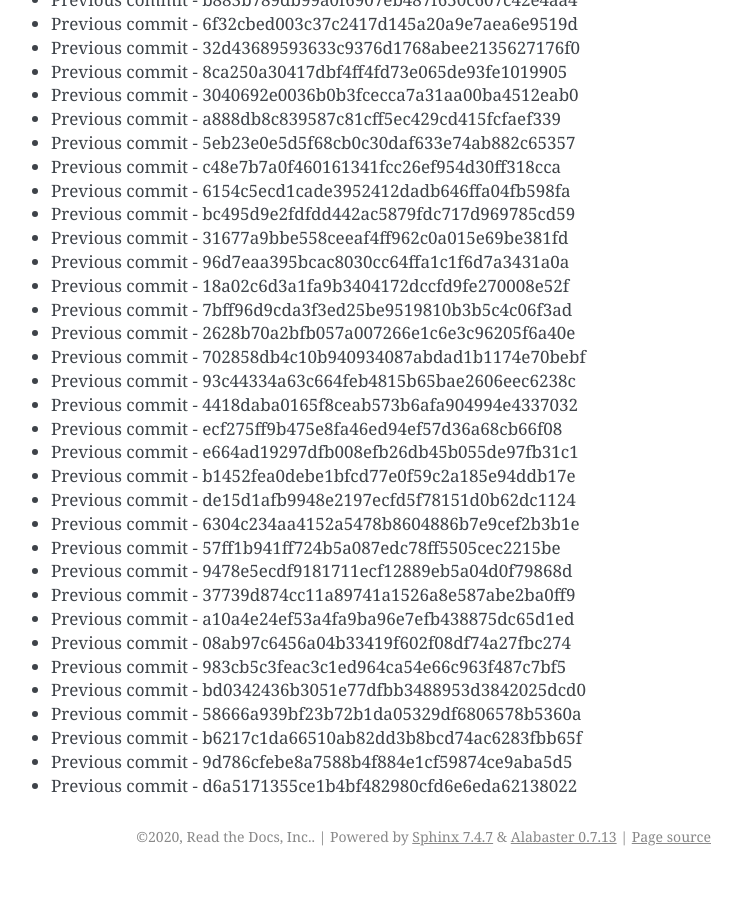
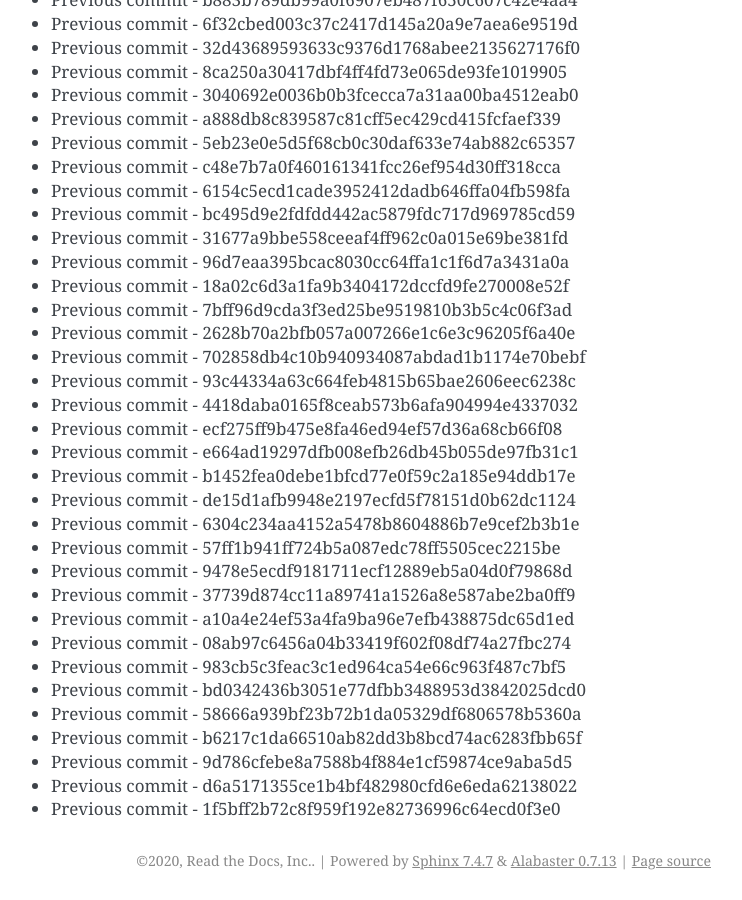
Before and after one commit to readthedocs/rtd-git-stresstest, a Sphinx documentation site: the page built from docs/updates.rst, in a window 1280 px wide and 900 px high, scrolled down 13101 px. Shown: the whole window, without its empty margins (399-1141 px from the left). Built offline with Sphinx 7.4.7, drawn with Linux system fonts in a browser that asks for light colours; before the commit the page ends 13977 px from its top, so only the background shows below that.

Commit message:
Generating commit from previous: 1f5bff2b72c8f959f192e82736996c64ecd0f3e0

```diff
--- a/docs/updates.rst
+++ b/docs/updates.rst
@@ -582,3 +582,4 @@ It can be tested for any performance characteristics.
 * Previous commit - b6217c1da66510ab82dd3b8bcd74ac6283fbb65f
 * Previous commit - 9d786cfebe8a7588b4f884e1cf59874ce9aba5d5
 * Previous commit - d6a5171355ce1b4bf482980cfd6e6eda62138022
+* Previous commit - 1f5bff2b72c8f959f192e82736996c64ecd0f3e0
```
